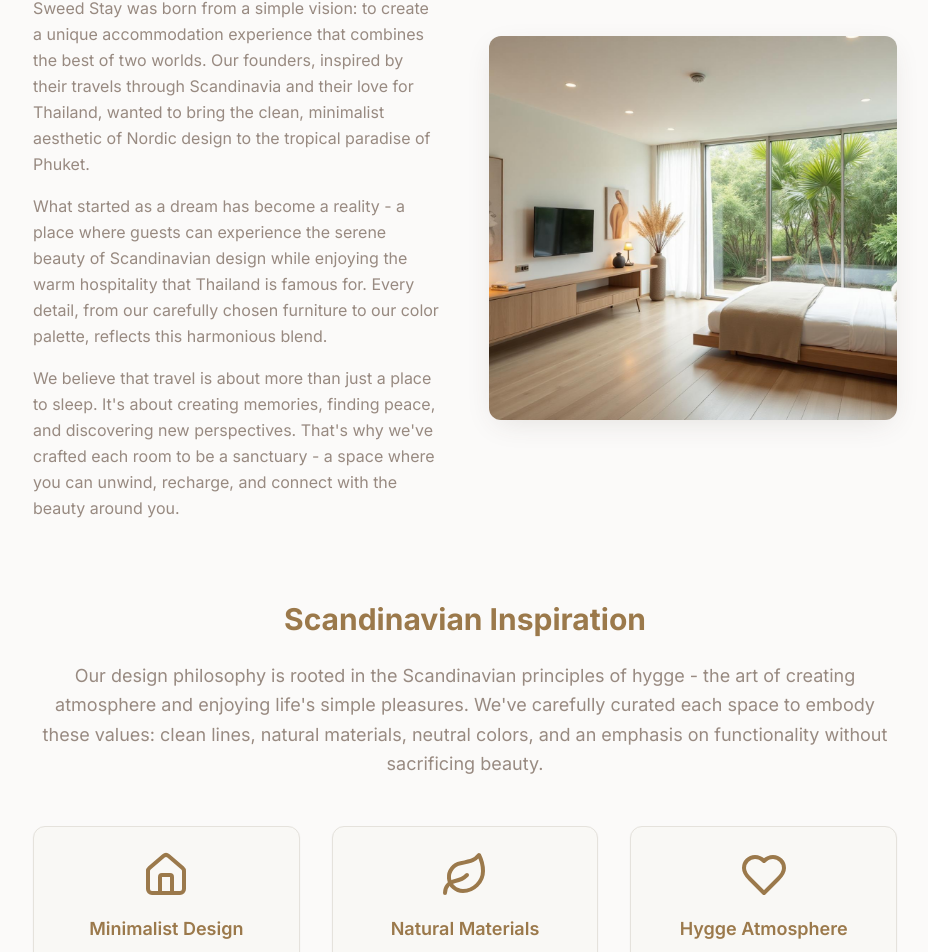
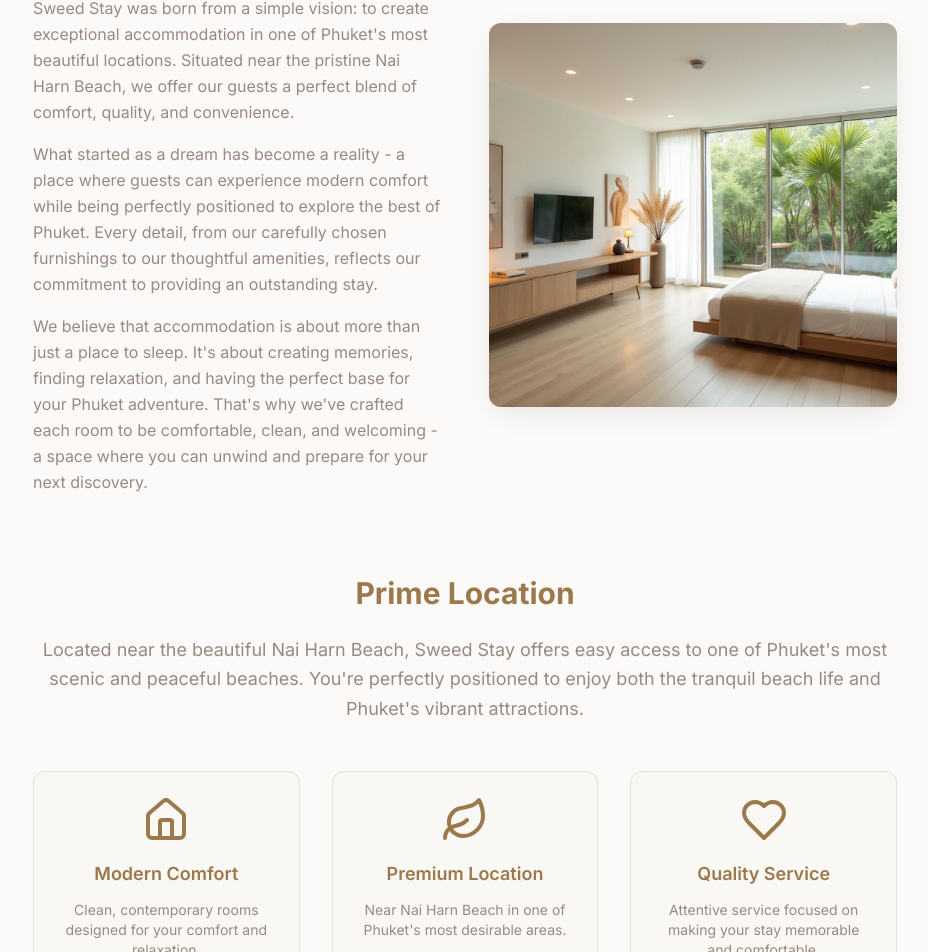
Before and after one commit to izi2357/sweed-stay-phuket, a React (Vite) app: page /about in a window 1280 px wide. Shown: the part 374-1326 px from the top of the page, without its empty margins (175-1103 px from the left). Built offline with nearby package versions, Linux system fonts and the light colour scheme.

Commit message:
Update website copy
Change website copy to reflect that "Sweed Stay" is just a name and not related to Sweden. Update descriptions to highlight the location in Phuket, Thailand, near Nai Harn Beach in a premium location.

```diff
--- a/src/components/HomePage.tsx
+++ b/src/components/HomePage.tsx
@@ -18,13 +18,13 @@ const HomePage = ({ language }: HomePageProps) => {
   const content = {
     en: {
       hero: {
-        title: 'Experience Scandinavian Comfort in Tropical Phuket',
-        subtitle: 'Where Nordic minimalism meets Thai warmth. Discover your perfect home away from home.',
+        title: 'Premium Accommodation in Beautiful Phuket',
+        subtitle: 'Discover your perfect retreat near Nai Harn Beach. Modern comfort meets tropical paradise.',
         cta: 'Book Your Stay'
       },
       about: {
         title: 'Welcome to Sweed Stay',
-        description: 'We blend the clean, minimalist aesthetic of Scandinavian design with the warm hospitality that Thailand is famous for. Our thoughtfully designed rooms offer a serene retreat in the vibrant heart of Phuket.'
+        description: 'We offer thoughtfully designed, modern rooms in a premium location near Nai Harn Beach. Our comfortable accommodations provide a perfect base for exploring the best of Phuket while enjoying quality service and amenities.'
       },
       rooms: {
         title: 'Our Beautiful Rooms',
@@ -50,7 +50,7 @@ const HomePage = ({ language }: HomePageProps) => {
           { icon: Wifi, title: 'Free Wi-Fi', description: 'High-speed internet throughout the property' },
           { icon: Car, title: 'Free Parking', description: 'Secure parking available for all guests' },
           { icon: Coffee, title: 'Daily Breakfast', description: 'Fresh Thai and international breakfast' },
-          { icon: MapPin, title: 'Great Location', description: 'Walking distance to beaches and attractions' }
+          { icon: MapPin, title: 'Great Location', description: 'Near Nai Harn Beach and popular attractions' }
         ]
       },
       testimonials: {
@@ -63,7 +63,7 @@ const HomePage = ({ language }: HomePageProps) => {
           },
           {
             name: 'Michael Chen',
-            text: 'Beautiful Scandinavian design with Thai touches. Great location and excellent value for money.',
+            text: 'Beautiful modern rooms in a great location near Nai Harn Beach. Excellent value and friendly service.',
             rating: 5
           }
         ]
@@ -71,13 +71,13 @@ const HomePage = ({ language }: HomePageProps) => {
     },
     th: {
       hero: {
-        title: 'สัมผัสความสะดวกสบายแบบสแกนดิเนเวียในภูเก็ตเมืองร้อน',
-        subtitle: 'ที่ซึ่งมินิมัลลิสต์แบบนอร์ดิกผสานกับความอบอุ่นแบบไทย ค้นพบบ้านที่สมบูรณ์แบบของคุณ',
+        title: 'ที่พักพรีเมียมในภูเก็ตที่สวยงาม',
+        subtitle: 'ค้นพบที่พักผ่อนที่สมบูรณ์แบบใกล้หาดในหาน ความสะดวกสบายสมัยใหม่ผสานสวรรค์เมืองร้อน',
         cta: 'จองห้องพัก'
       },
       about: {
         title: 'ยินดีต้อนรับสู่ Sweed Stay',
-        description: 'เราผสมผสานความสวยงามที่สะอาดและเรียบง่ายของการออกแบบแบบสแกนดิเนเวียเข้ากับการต้อนรับที่อบอุ่นซึ่งประเทศไทยมีชื่อเสียง ห้องพักที่ออกแบบอย่างรอบคอบของเราเสนอที่พักผ่อนที่เงียบสงบในใจกลางเมืองภูเก็ตที่มีชีวิตชีวา'
+        description: 'เราเสนอห้องพักสมัยใหม่ที่ออกแบบอย่างรอบคอบในทำเลพรีเมียมใกล้หาดในหาน ที่พักที่สะดวกสบายของเราเป็นฐานที่สมบูรณ์แบบสำหรับการสำรวจภูเก็ตที่ดีที่สุดพร้อมบริการและสิ่งอำนวยความสะดวกคุณภาพ'
       },
       rooms: {
         title: 'ห้องพักสวยงามของเรา',
@@ -103,7 +103,7 @@ const HomePage = ({ language }: HomePageProps) => {
           { icon: Wifi, title: 'Wi-Fi ฟรี', description: 'อินเทอร์เน็ตความเร็วสูงทั่วทั้งอาคาร' },
           { icon: Car, title: 'ที่จอดรถฟรี', description: 'ที่จอดรถปลอดภัยสำหรับแขกทุกท่าน' },
           { icon: Coffee, title: 'อาหารเช้าประจำวัน', description: 'อาหารเช้าไทยและนานาชาติสดใหม่' },
-          { icon: MapPin, title: 'ทำเลดีเยี่ยม', description: 'เดินไปชายหาดและสถานที่ท่องเที่ยวได้' }
+          { icon: MapPin, title: 'ทำเลดีเยี่ยม', description: 'ใกล้หาดในหานและสถานที่ท่องเที่ยวยอดนิยม' }
         ]
       },
       testimonials: {
@@ -116,7 +116,7 @@ const HomePage = ({ language }: HomePageProps) => {
           },
           {
             name: 'Michael Chen',
-            text: 'การออกแบบแบบสแกนดิเนเวียที่สวยงามพร้อมสัมผัสไทย ทำเลดีและคุ้มค่าเงินเยี่ยม',
+            text: 'ห้องพักสมัยใหม่ที่สวยงามในทำเลดีใกล้หาดในหาน บริการดีเยี่ยมและคุ้มค่า',
             rating: 5
           }
         ]
@@ -347,8 +347,8 @@ const HomePage = ({ language }: HomePageProps) => {
           </h2>
           <p className="text-lg text-muted-foreground mb-8">
             {language === 'en'
-              ? 'Book your perfect room today and discover the perfect blend of Scandinavian comfort and Thai hospitality.'
-              : 'จองห้องที่สมบูรณ์แบบของคุณวันนี้และค้นพบการผสมผสานที่สมบูรณ์แบบของความสะดวกสบายแบบสแกนดิเนเวียและการต้อนรับแบบไทย'
+              ? 'Book your perfect room today and discover premium accommodation near Nai Harn Beach in the heart of Phuket.'
+              : 'จองห้องที่สมบูรณ์แบบของคุณวันนี้และค้นพบที่พักพรีเมียมใกล้หาดในหานในใจกลางภูเก็ต'
             }
           </p>
           <Link to="/booking">
--- a/src/pages/About.tsx
+++ b/src/pages/About.tsx
@@ -12,39 +12,39 @@ const About = ({ language }: AboutProps) => {
   const content = {
     en: {
       title: 'About Sweed Stay',
-      subtitle: 'Where Scandinavian design meets Thai hospitality',
+      subtitle: 'Premium accommodation near Nai Harn Beach, Phuket',
       story: {
         title: 'Our Story',
         content: [
-          'Sweed Stay was born from a simple vision: to create a unique accommodation experience that combines the best of two worlds. Our founders, inspired by their travels through Scandinavia and their love for Thailand, wanted to bring the clean, minimalist aesthetic of Nordic design to the tropical paradise of Phuket.',
-          'What started as a dream has become a reality - a place where guests can experience the serene beauty of Scandinavian design while enjoying the warm hospitality that Thailand is famous for. Every detail, from our carefully chosen furniture to our color palette, reflects this harmonious blend.',
-          'We believe that travel is about more than just a place to sleep. It\'s about creating memories, finding peace, and discovering new perspectives. That\'s why we\'ve crafted each room to be a sanctuary - a space where you can unwind, recharge, and connect with the beauty around you.'
+          'Sweed Stay was born from a simple vision: to create exceptional accommodation in one of Phuket\'s most beautiful locations. Situated near the pristine Nai Harn Beach, we offer our guests a perfect blend of comfort, quality, and convenience.',
+          'What started as a dream has become a reality - a place where guests can experience modern comfort while being perfectly positioned to explore the best of Phuket. Every detail, from our carefully chosen furnishings to our thoughtful amenities, reflects our commitment to providing an outstanding stay.',
+          'We believe that accommodation is about more than just a place to sleep. It\'s about creating memories, finding relaxation, and having the perfect base for your Phuket adventure. That\'s why we\'ve crafted each room to be comfortable, clean, and welcoming - a space where you can unwind and prepare for your next discovery.'
         ]
       },
-      inspiration: {
-        title: 'Scandinavian Inspiration',
-        content: 'Our design philosophy is rooted in the Scandinavian principles of hygge - the art of creating atmosphere and enjoying life\'s simple pleasures. We\'ve carefully curated each space to embody these values: clean lines, natural materials, neutral colors, and an emphasis on functionality without sacrificing beauty.',
+      location: {
+        title: 'Prime Location',
+        content: 'Located near the beautiful Nai Harn Beach, Sweed Stay offers easy access to one of Phuket\'s most scenic and peaceful beaches. You\'re perfectly positioned to enjoy both the tranquil beach life and Phuket\'s vibrant attractions.',
         features: [
           {
             icon: Home,
-            title: 'Minimalist Design',
-            description: 'Clean lines and uncluttered spaces that promote tranquility and peace of mind.'
+            title: 'Modern Comfort',
+            description: 'Clean, contemporary rooms designed for your comfort and relaxation.'
           },
           {
             icon: Leaf,
-            title: 'Natural Materials',
-            description: 'Sustainable wood, organic textiles, and natural stone create a connection with nature.'
+            title: 'Premium Location',
+            description: 'Near Nai Harn Beach in one of Phuket\'s most desirable areas.'
           },
           {
             icon: Heart,
-            title: 'Hygge Atmosphere',
-            description: 'Cozy, comfortable spaces designed to make you feel at home and promote wellbeing.'
+            title: 'Quality Service',
+            description: 'Attentive service focused on making your stay memorable and comfortable.'
           }
         ]
       },
       hospitality: {
         title: 'Thai Hospitality',
-        content: 'While our design is inspired by Scandinavia, our service is unmistakably Thai. We believe in the concept of "jai yen" - keeping a cool heart - and "sanuk" - finding joy in what you do. Our team is dedicated to ensuring your stay is not just comfortable, but truly memorable.',
+        content: 'Our service embodies authentic Thai hospitality. We believe in the concept of "jai yen" - keeping a cool heart - and "sanuk" - finding joy in what you do. Our team is dedicated to ensuring your stay is not just comfortable, but truly memorable.',
         values: [
           'Genuine warmth and friendliness',
           'Attention to detail in service',
@@ -81,39 +81,39 @@ const About = ({ language }: AboutProps) => {
     },
     th: {
       title: 'เกี่ยวกับ Sweed Stay',
-      subtitle: 'ที่ซึ่งการออกแบบแบบสแกนดิเนเวียผสานกับการต้อนรับแบบไทย',
+      subtitle: 'ที่พักพรีเมียมใกล้หาดในหาน ภูเก็ต',
       story: {
         title: 'เรื่องราวของเรา',
         content: [
-          'Sweed Stay เกิดขึ้นจากวิสัยทัศน์ที่เรียบง่าย: เพื่อสร้างประสบการณ์ที่พักที่เป็นเอกลักษณ์ที่ผสมผสานสิ่งที่ดีที่สุดของสองโลก ผู้ก่อตั้งของเรา ซึ่งได้รับแรงบันดาลใจจากการเดินทางผ่านประเทศสแกนดิเนเวียและความรักในประเทศไทย ต้องการนำสุนทรียศาสตร์ที่สะอาดและเรียบง่ายของการออกแบบนอร์ดิกมาสู่สวรรค์เมืองร้อนของภูเก็ต',
-          'สิ่งที่เริ่มต้นเป็นความฝันได้กลายเป็นความจริง - สถานที่ที่แขกสามารถสัมผัสความงามอันเงียบสงบของการออกแบบแบบสแกนดิเนเวียในขณะที่เพลิดเพลินกับการต้อนรับที่อบอุ่นซึ่งประเทศไทยมีชื่อเสียง รายละเอียดทุกอย่าง ตั้งแต่เฟอร์นิเจอร์ที่เลือกสรรอย่างรอบคอบไปจนถึงจานสีของเรา สะท้อนถึงการผสมผสานที่กลมกลืนนี้',
-          'เราเชื่อว่าการเดินทางมีความหมายมากกว่าแค่สถานที่นอน มันเกี่ยวกับการสร้างความทรงจำ การค้นหาความสงบ และการค้นพบมุมมองใหม่ นั่นคือเหตุผลที่เราได้สร้างสรรค์แต่ละห้องให้เป็นสถานที่ศักดิ์สิทธิ์ - พื้นที่ที่คุณสามารถผ่อนคลาย เติมพลัง และเชื่อมต่อกับความงามรอบตัวคุณ'
+          'Sweed Stay เกิดขึ้นจากวิสัยทัศน์ที่เรียบง่าย: เพื่อสร้างที่พักที่ยอดเยี่ยมในหนึ่งในทำเลที่สวยงามที่สุดของภูเก็ต ตั้งอยู่ใกล้หาดในหานที่บริสุทธิ์ เราเสนอให้แขกของเราการผสมผสานที่สมบูรณ์แบบของความสะดวกสบาย คุณภาพ และความสะดวก',
+          'สิ่งที่เริ่มต้นเป็นความฝันได้กลายเป็นความจริง - สถานที่ที่แขกสามารถสัมผัสความสะดวกสบายสมัยใหม่ในขณะที่อยู่ในตำแหน่งที่สมบูรณ์แบบในการสำรวจสิ่งที่ดีที่สุดของภูเก็ต รายละเอียดทุกอย่าง ตั้งแต่เฟอร์นิเจอร์ที่เลือกสรรอย่างรอบคอบไปจนถึงสิ่งอำนวยความสะดวกที่รอบคอบ สะท้อนถึงความมุ่งมั่นของเราในการให้การเข้าพักที่โดดเด่น',
+          'เราเชื่อว่าที่พักมีความหมายมากกว่าแค่สถานที่นอน มันเกี่ยวกับการสร้างความทรงจำ การค้นหาการผ่อนคลาย และการมีฐานที่สมบูรณ์แบบสำหรับการผจญภัยภูเก็ตของคุณ นั่นคือเหตุผลที่เราได้สร้างสรรค์แต่ละห้องให้สะดวกสบาย สะอาด และเป็นมิตร - พื้นที่ที่คุณสามารถผ่อนคลายและเตรียมตัวสำหรับการค้นพบครั้งต่อไป'
         ]
       },
-      inspiration: {
-        title: 'แรงบันดาลใจแบบสแกนดิเนเวีย',
-        content: 'ปรัชญาการออกแบบของเรามีรากฐานมาจากหลักการสแกนดิเนเวียของ hygge - ศิลปะแห่งการสร้างบรรยากาศและการเพลิดเพลินกับความสุขง่ายๆ ของชีวิต เราได้คัดสรรแต่ละพื้นที่อย่างรอบคอบเพื่อรวบรวมค่านิยมเหล่านี้: เส้นสายที่สะอาด วัสดุธรรมชาติ สีที่เป็นกลาง และการเน้นฟังก์ชันการใช้งานโดยไม่สูญเสียความงาม',
+      location: {
+        title: 'ทำเลยอดเยี่ยม',
+        content: 'ตั้งอยู่ใกล้หาดในหานที่สวยงาม Sweed Stay ให้การเข้าถึงที่ง่ายดายไปยังหนึ่งในหาดที่งดงามและเงียบสงบที่สุดของภูเก็ต คุณอยู่ในตำแหน่งที่สมบูรณ์แบบในการเพลิดเพลินกับทั้งชีวิตชายหาดที่เงียบสงบและสถานที่ท่องเที่ยวที่มีชีวิตชีวาของภูเก็ต',
         features: [
           {
             icon: Home,
-            title: 'การออกแบบมินิมัลลิสต์',
-            description: 'เส้นสายที่สะอาดและพื้นที่ที่ไม่รกรุงรังที่ส่งเสริมความเงียบสงบและความสงบใจ'
+            title: 'ความสะดวกสบายสมัยใหม่',
+            description: 'ห้องพักร่วมสมัยที่สะอาดออกแบบมาเพื่อความสะดวกสบายและการผ่อนคลายของคุณ'
           },
           {
             icon: Leaf,
-            title: 'วัสดุธรรมชาติ',
-            description: 'ไม้ที่ยั่งยืน สิ่งทอธรรมชาติ และหินธรรมชาติที่สร้างการเชื่อมต่อกับธรรมชาติ'
+            title: 'ทำเลพรีเมียม',
+            description: 'ใกล้หาดในหานในหนึ่งในพื้นที่ที่น่าปรารถนาที่สุดของภูเก็ต'
           },
           {
             icon: Heart,
-            title: 'บรรยากาศ Hygge',
-            description: 'พื้นที่ที่อบอุ่นและสะดวกสบายที่ออกแบบมาเพื่อให้คุณรู้สึกเหมือนอยู่บ้านและส่งเสริมความเป็นอยู่ที่ดี'
+            title: 'บริการคุณภาพ',
+            description: 'บริการที่ใส่ใจเน้นการทำให้การเข้าพักของคุณน่าจดจำและสะดวกสบาย'
           }
         ]
       },
       hospitality: {
         title: 'การต้อนรับแบบไทย',
-        content: 'แม้ว่าการออกแบบของเราจะได้รับแรงบันดาลใจจากสแกนดิเนเวีย แต่การบริการของเราเป็นแบบไทยอย่างแท้จริง เราเชื่อในแนวคิดของ "ใจเย็น" และ "สนุก" - การหาความสุขในสิ่งที่คุณทำ ทีมของเราทุ่มเทเพื่อให้แน่ใจว่าการเข้าพักของคุณไม่เพียงแต่สะดวกสบาย แต่น่าจดจำอย่างแท้จริง',
+        content: 'การบริการของเราประกอบด้วยการต้อนรับแบบไทยที่แท้จริง เราเชื่อในแนวคิดของ "ใจเย็น" และ "สนุก" - การหาความสุขในสิ่งที่คุณทำ ทีมของเราทุ่มเทเพื่อให้แน่ใจว่าการเข้าพักของคุณไม่เพียงแต่สะดวกสบาย แต่น่าจดจำอย่างแท้จริง',
         values: [
           'ความอบอุ่นและมิตรภาพที่แท้จริง',
           'ความใส่ใจในรายละเอียดของการบริการ',
@@ -190,19 +190,19 @@ const About = ({ language }: AboutProps) => {
           </div>
         </section>
 
-        {/* Scandinavian Inspiration */}
+        {/* Location Section */}
         <section className="mb-20">
           <div className="text-center mb-12">
             <h2 className="text-3xl font-display font-bold text-primary mb-6">
-              {t.inspiration.title}
+              {t.location.title}
             </h2>
             <p className="text-lg text-muted-foreground leading-relaxed">
-              {t.inspiration.content}
+              {t.location.content}
             </p>
           </div>
 
           <div className="grid grid-cols-1 md:grid-cols-3 gap-8">
-            {t.inspiration.features.map((feature, index) => (
+            {t.location.features.map((feature, index) => (
               <Card key={index} className="text-center p-6 hover-lift">
                 <CardContent className="p-0">
                   <feature.icon className="h-12 w-12 text-primary mx-auto mb-4" />
--- a/src/pages/Rooms.tsx
+++ b/src/pages/Rooms.tsx
@@ -17,7 +17,7 @@ const Rooms = ({ language }: RoomsProps) => {
   const content = {
     en: {
       title: 'Our Rooms',
-      subtitle: 'Choose from our carefully designed rooms, each featuring Scandinavian aesthetics and modern Thai comfort.',
+      subtitle: 'Choose from our carefully designed rooms, each featuring modern comfort and convenient amenities in our premium Phuket location.',
       rooms: [
         {
           id: 'premium-suite',
@@ -141,7 +141,7 @@ const Rooms = ({ language }: RoomsProps) => {
     },
     th: {
       title: 'ห้องพักของเรา',
-      subtitle: 'เลือกจากห้องพักที่ออกแบบอย่างรอบคอบ แต่ละห้องมีสุนทรียศาสตร์แบบสแกนดิเนเวียและความสะดวกสบายแบบไทยสมัยใหม่',
+      subtitle: 'เลือกจากห้องพักที่ออกแบบอย่างรอบคอบ แต่ละห้องมีความสะดวกสบายสมัยใหม่และสิ่งอำนวยความสะดวกที่สะดวกในทำเลพรีเมียมภูเก็ตของเรา',
       rooms: [
         {
           id: 'premium-suite',
```
